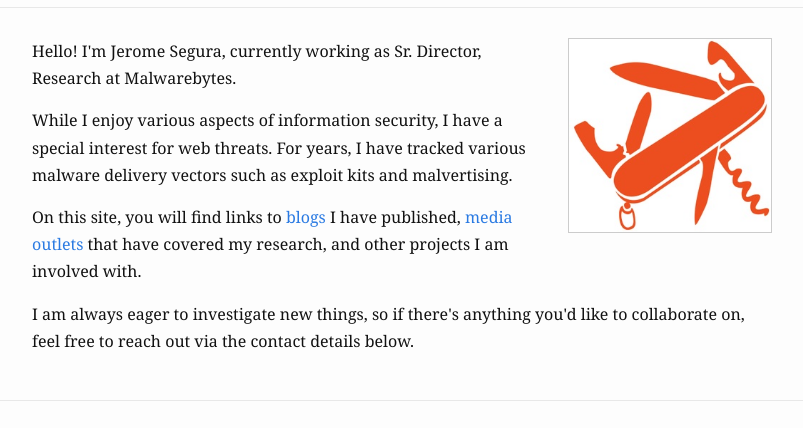
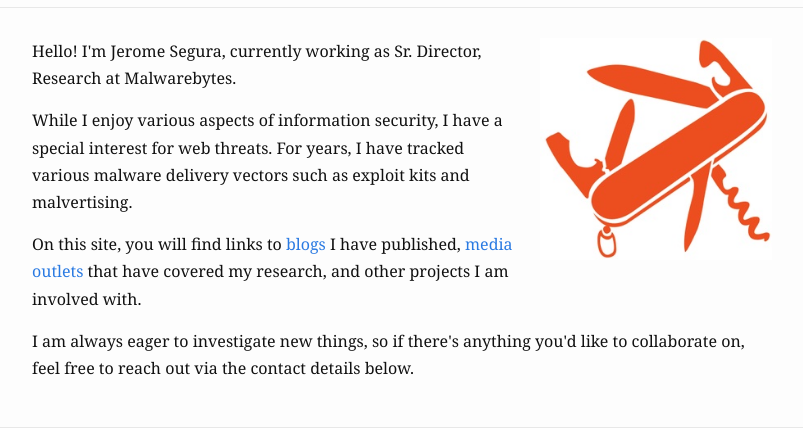
Before and after one commit to jeromesegura/jeromesegura.github.io, a plain HTML site: page index.html in a window 1280 px wide. Shown: the part 69-497 px from the top of the page, without its empty margins (238-1041 px from the left). Drawn offline with Linux system fonts and the light colour scheme.

Commit message:
Add files via upload

```diff
--- a/styles.css
+++ b/styles.css
@@ -324,8 +324,8 @@
 
 .profile-pic {
     float: right;
-    width: 202px;
-    border: #ccc 1px solid;
+    width: 232px;
+    /*border: #ccc 1px solid;*/
     margin-left: 20px
 }
 
```
